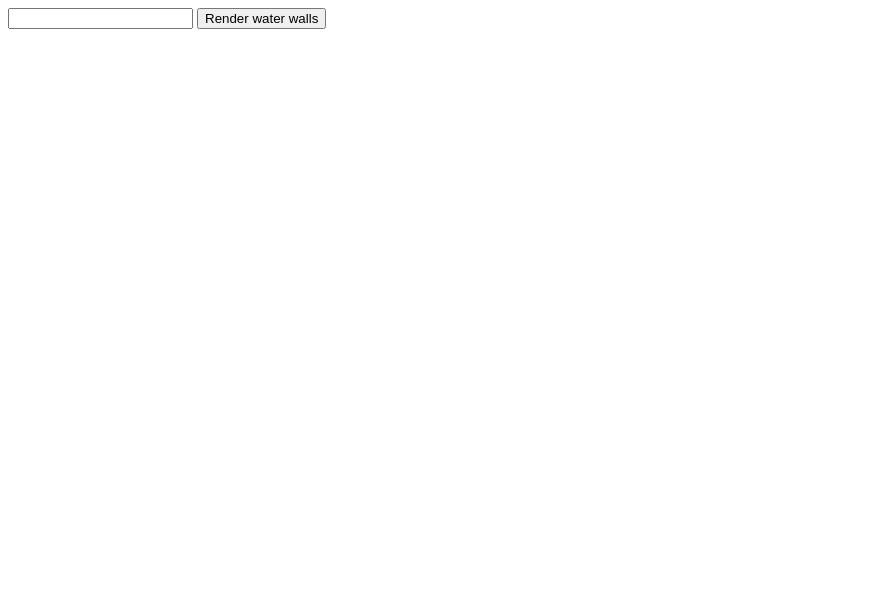
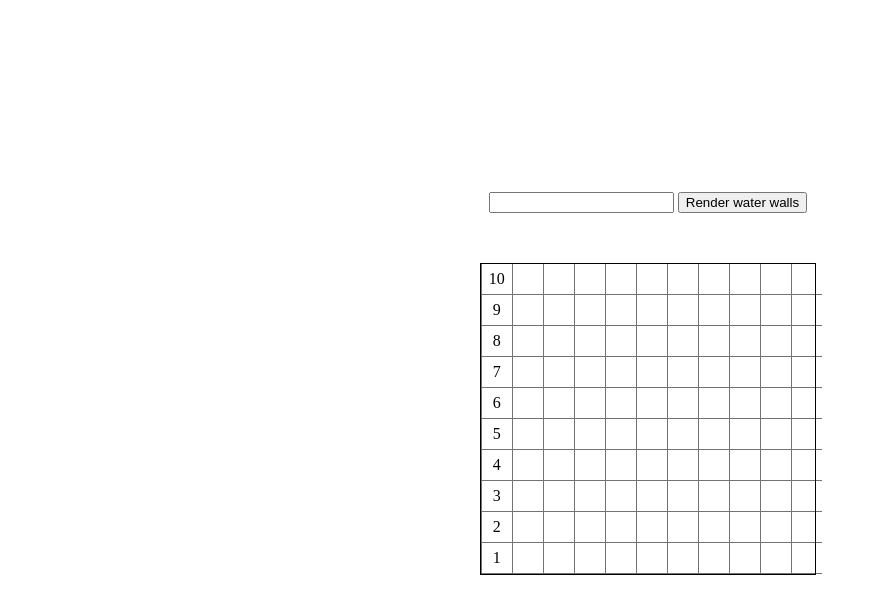
Before and after one commit to limsohee1002/water-wall, a plain HTML site: page client/public/index.html in a window 1280 px wide. Shown: the whole page, without its empty margins (0-877 px from the left). Drawn offline with Linux system fonts and the light colour scheme.

Commit message:
base board setup

```diff
--- a/client/public/index.html
+++ b/client/public/index.html
@@ -10,6 +10,140 @@
       <input type="text" id="input" />
       <input type="submit" value="Render water walls" id="submit" />
     </form>
+    <div id="board">
+      <div id="first">
+        <div>10</div>
+        <div>9</div>
+        <div>8</div>
+        <div>7</div>
+        <div>6</div>
+        <div>5</div>
+        <div>4</div>
+        <div>3</div>
+        <div>2</div>
+        <div>1</div>
+      </div>
+      <div>
+        <div></div>
+        <div></div>
+        <div></div>
+        <div></div>
+        <div></div>
+        <div></div>
+        <div></div>
+        <div></div>
+        <div></div>
+        <div></div>
+      </div>
+      <div>
+        <div></div>
+        <div></div>
+        <div></div>
+        <div></div>
+        <div></div>
+        <div></div>
+        <div></div>
+        <div></div>
+        <div></div>
+        <div></div>
+      </div>
+      <div>
+        <div></div>
+        <div></div>
+        <div></div>
+        <div></div>
+        <div></div>
+        <div></div>
+        <div></div>
+        <div></div>
+        <div></div>
+        <div></div>
+      </div>
+      <div>
+        <div></div>
+        <div></div>
+        <div></div>
+        <div></div>
+        <div></div>
+        <div></div>
+        <div></div>
+        <div></div>
+        <div></div>
+        <div></div>
+      </div>
+      <div>
+        <div></div>
+        <div></div>
+        <div></div>
+        <div></div>
+        <div></div>
+        <div></div>
+        <div></div>
+        <div></div>
+        <div></div>
+        <div></div>
+      </div>
+      <div>
+        <div></div>
+        <div></div>
+        <div></div>
+        <div></div>
+        <div></div>
+        <div></div>
+        <div></div>
+        <div></div>
+        <div></div>
+        <div></div>
+      </div>
+      <div>
+        <div></div>
+        <div></div>
+        <div></div>
+        <div></div>
+        <div></div>
+        <div></div>
+        <div></div>
+        <div></div>
+        <div></div>
+        <div></div>
+      </div>
+      <div>
+        <div></div>
+        <div></div>
+        <div></div>
+        <div></div>
+        <div></div>
+        <div></div>
+        <div></div>
+        <div></div>
+        <div></div>
+        <div></div>
+      </div>
+      <div>
+        <div></div>
+        <div></div>
+        <div></div>
+        <div></div>
+        <div></div>
+        <div></div>
+        <div></div>
+        <div></div>
+        <div></div>
+        <div></div>
+      </div>
+      <div>
+        <div></div>
+        <div></div>
+        <div></div>
+        <div></div>
+        <div></div>
+        <div></div>
+        <div></div>
+        <div></div>
+        <div></div>
+        <div></div>
+      </div>
+    </div>
   </body>
   <script type="text/javascript" src="bundle.js"></script>
 </html>
--- a/client/public/style.css
+++ b/client/public/style.css
@@ -0,0 +1,36 @@
+html {
+  width: 100%;
+  height: 100%;
+}
+
+body {
+  width: 100%;
+  height: 100%;
+  display: flex;
+  flex-direction: column;
+  align-items: center;
+  justify-content: center;
+}
+
+#board {
+  display: flex;
+  flex-direction: row;
+  border: solid black 1px;
+  width: 334.4px;
+  margin: 50px;
+}
+
+#first > div {
+  display: flex;
+  align-items: center;
+  justify-content: center;
+}
+
+#board > div > div {
+  border-left: solid rgba(0, 0, 0, 0.548) 0.4px;
+  border-bottom: solid rgba(0, 0, 0, 0.548) 0.4px;
+  width: 30px;
+  height: 30px;
+  display: flex;
+  flex-direction: row;
+}
```
